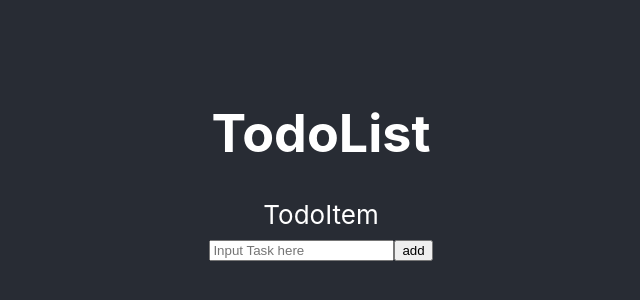
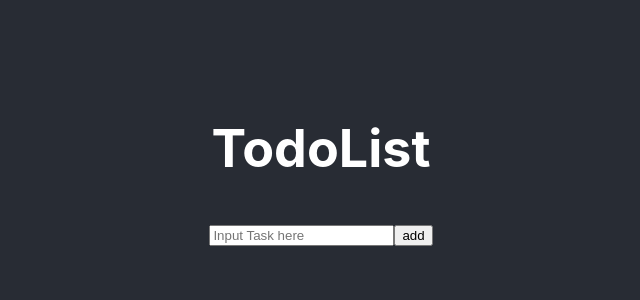
Before and after one commit to buzonan/React-Redux-To-do-List, a React (Create React App) app in the folder my-app/: page / in a window 1280 px wide. Shown: the part 236-536 px from the top of the page, without its empty margins (319-959 px from the left). Built offline with nearby package versions, Linux system fonts and the light colour scheme.

Commit message:
[React-Redux-Todo-List][Andrey & Jericah] feature: implement  add todo task

```diff
--- a/my-app/src/components/TodoGenerator.jsx
+++ b/my-app/src/components/TodoGenerator.jsx
@@ -19,13 +19,12 @@ class TodoGenerator extends Component {
 
 
     addTask = () => {
-        var task = {
+        const task = {
             id: uuidv4(),
             text: this.state.text,
             done: false
-        }
-
-        this.props.addTask(task)
+        };
+        this.props.addTask(task);
     };
 
     render() {
--- a/my-app/src/components/TodoGroup.jsx
+++ b/my-app/src/components/TodoGroup.jsx
@@ -2,10 +2,13 @@ import React, {Component} from 'react';
 import TodoItem from "./TodoItem";
 
 class TodoGroup extends Component {
+
     render() {
+        const todoItems = this.props.taskList.map((todos) => (
+            <TodoItem todos={todos} />));
         return (
             <div>
-                <TodoItem />
+                {todoItems}
             </div>
         );
     }
--- a/my-app/src/components/TodoItem.jsx
+++ b/my-app/src/components/TodoItem.jsx
@@ -3,9 +3,9 @@ import React, {Component} from 'react';
 class TodoItem extends Component {
     render() {
         return (
-            <div>
-                <span>TodoItem</span>
-            </div>
+            <section>
+                <span>{this.props.todos.text}</span>
+            </section>
         );
     }
 }
--- a/my-app/src/containers/TodoGroupContainer.jsx
+++ b/my-app/src/containers/TodoGroupContainer.jsx
@@ -2,11 +2,10 @@ import {connect} from 'react-redux';
 import TodoGroup from "../components/TodoGroup";
 
 const mapStateToProps = state => {
-
     return {
         taskList: state.taskList
     }
-}
+};
 
 const TodoGroupContainer = connect(mapStateToProps, null)(TodoGroup);
 
--- a/my-app/src/reducers.js
+++ b/my-app/src/reducers.js
@@ -1,12 +1,8 @@
 import { combineReducers} from "redux";
 
-const initialState = {
-    taskList: []
-}
-
-const taskList = (state = initialState, action) => {
+const taskList = (state = [], action) => {
     if(action.type === "ADD_TASK"){
-        return {...state, taskList: action.payload};
+        return [...state, action.payload];
     }
     return state;
 };
```
